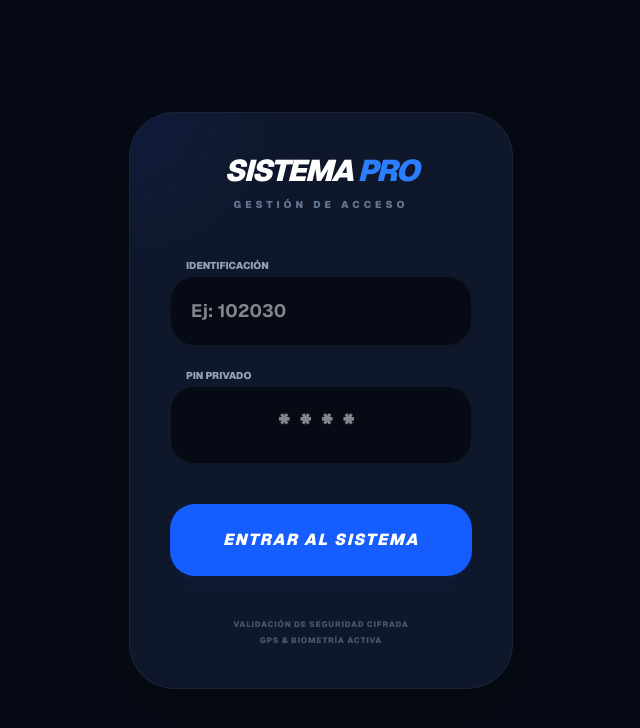
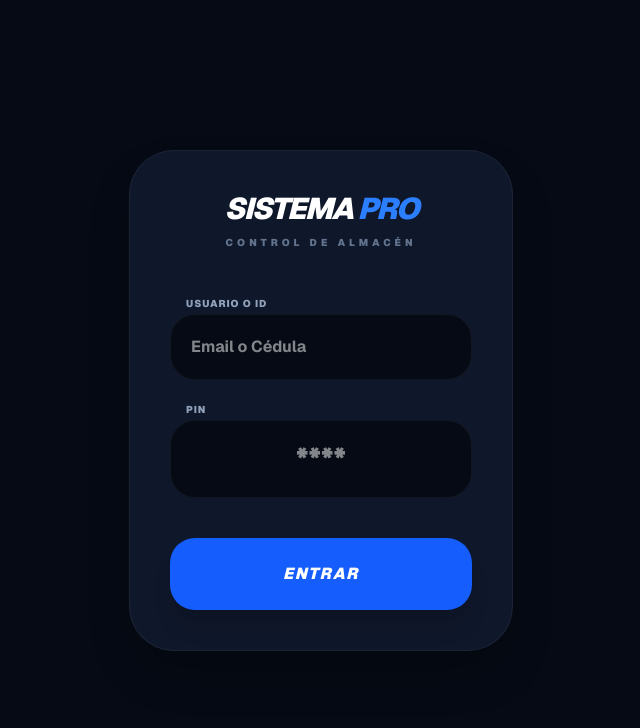
Before and after one commit to oturaniko-ray/almacen-final, a Next.js app: page / in a window 1280 px wide. Shown: the top 728 px of the page, without its empty margins (319-959 px from the left). Built offline with nearby package versions, Linux system fonts and the light colour scheme; no server answers.

Commit message:
fallas 4

```diff
--- a/app/page.tsx
+++ b/app/page.tsx
@@ -6,7 +6,7 @@ import { useRouter } from 'next/navigation';
 const supabase = createClient(process.env.NEXT_PUBLIC_SUPABASE_URL!, process.env.NEXT_PUBLIC_SUPABASE_ANON_KEY!);
 
 export default function LoginPage() {
-  const [documento, setDocumento] = useState('');
+  const [identificador, setIdentificador] = useState('');
   const [pin, setPin] = useState('');
   const [loading, setLoading] = useState(false);
   const router = useRouter();
@@ -16,57 +16,52 @@ export default function LoginPage() {
     setLoading(true);
 
     try {
-      // 1. Limpieza absoluta de caracteres no numéricos si es necesario
-      const docLimpio = documento.trim();
+      const entrada = identificador.trim();
       const pinLimpio = pin.trim();
 
-      // 2. CONSULTA DINÁMICA
-      // Intentamos buscar por coincidencia exacta. Si tu columna es numérica,
-      // Supabase convierte automáticamente el string del .eq() si es posible.
+      // DETERMINAR SI ES EMAIL O ID NUMÉRICO
+      const esEmail = entrada.includes('@');
+      const columnaBusqueda = esEmail ? 'email' : 'documento_id';
+
+      // CONSULTA FLEXIBLE
       const { data, error } = await supabase
         .from('empleados')
         .select('*')
-        .eq('documento_id', docLimpio)
+        .eq(columnaBusqueda, entrada)
         .eq('pin_seguridad', pinLimpio)
         .maybeSingle();
 
       if (error) {
-        console.error("Error de Supabase:", error);
-        alert(`Error técnico: ${error.message}`);
+        console.error("Error DB:", error);
+        alert("Error técnico en la base de datos.");
         setLoading(false);
         return;
       }
 
       if (!data) {
-        // --- BLOQUE DE DIAGNÓSTICO ---
-        // Si no hay coincidencia con ID + PIN, buscamos SOLO por ID para saber qué falla
-        const { data: checkId, error: checkError } = await supabase
+        // DIAGNÓSTICO DE FALLA
+        const { data: existe } = await supabase
           .from('empleados')
-          .select('nombre, documento_id')
-          .eq('documento_id', docLimpio)
+          .select('nombre')
+          .eq(columnaBusqueda, entrada)
           .maybeSingle();
 
-        if (checkError) {
-          console.error("Error en diagnóstico:", checkError);
-        }
-
-        if (checkId) {
-          alert(`Usuario "${checkId.nombre}" localizado, pero el PIN es incorrecto.`);
+        if (existe) {
+          alert(`Usuario "${existe.nombre}" encontrado, pero el PIN es incorrecto.`);
         } else {
-          alert(`El ID "${docLimpio}" no existe en la tabla "empleados". Verifique si hay espacios o si el ID es correcto en la base de datos.`);
+          alert(`No existe ningún usuario registrado con el ${esEmail ? 'correo' : 'ID'}: "${entrada}"`);
         }
         setLoading(false);
         return;
       }
 
-      // 3. VERIFICACIÓN DE ESTADO
       if (!data.activo) {
-        alert("Usuario inactivo en el sistema.");
+        alert("Usuario inactivo.");
         setLoading(false);
         return;
       }
 
-      // 4. PERSISTENCIA DE SESIÓN
+      // PERSISTENCIA DE SESIÓN
       localStorage.setItem('user_session', JSON.stringify({
         id: data.id,
         nombre: data.nombre,
@@ -74,18 +69,14 @@ export default function LoginPage() {
         documento_id: data.documento_id
       }));
 
-      // 5. REDIRECCIÓN BASADA EN ROL
+      // REDIRECCIÓN POR ROL
       const rol = data.rol?.toLowerCase().trim();
-      if (rol === 'admin' || rol === 'administrador') {
-        router.push('/admin');
-      } else if (rol === 'supervisor') {
-        router.push('/supervisor');
-      } else {
-        router.push('/empleado');
-      }
+      if (rol === 'admin' || rol === 'administrador') router.push('/admin');
+      else if (rol === 'supervisor') router.push('/supervisor');
+      else router.push('/empleado');
 
     } catch (err) {
-      alert("Error crítico de red.");
+      alert("Error de conexión");
     } finally {
       setLoading(false);
     }
@@ -94,34 +85,31 @@ export default function LoginPage() {
   return (
     <main className="min-h-screen bg-[#050a14] flex items-center justify-center p-6 font-sans text-white">
       <div className="w-full max-w-sm bg-[#0f172a] p-10 rounded-[45px] border border-white/5 shadow-2xl relative overflow-hidden">
-        {/* Decoración estética */}
-        <div className="absolute -top-24 -left-24 w-48 h-48 bg-blue-600/10 rounded-full blur-3xl"></div>
-
-        <div className="text-center mb-10 relative">
+        <div className="text-center mb-10">
           <h1 className="text-3xl font-black italic uppercase tracking-tighter">
             SISTEMA <span className="text-blue-500">PRO</span>
           </h1>
-          <p className="text-[10px] font-black uppercase tracking-[0.4em] text-slate-500 mt-2">Gestión de Acceso</p>
+          <p className="text-[10px] font-black uppercase tracking-[0.4em] text-slate-500 mt-2">Control de Almacén</p>
         </div>
 
-        <form onSubmit={handleLogin} className="space-y-4 relative">
+        <form onSubmit={handleLogin} className="space-y-4">
           <div className="space-y-1">
-            <label className="text-[10px] font-black uppercase ml-4 text-slate-400">Identificación</label>
+            <label className="text-[10px] font-black uppercase ml-4 text-slate-400 tracking-widest">Usuario o ID</label>
             <input
               type="text"
-              className="w-full bg-[#050a14] border border-white/5 p-5 rounded-[25px] outline-none focus:border-blue-500 transition-all font-bold text-lg"
-              value={documento}
-              onChange={(e) => setDocumento(e.target.value)}
-              placeholder="Ej: 102030"
+              className="w-full bg-[#050a14] border border-white/5 p-5 rounded-[25px] outline-none focus:border-blue-500 transition-all font-bold"
+              value={identificador}
+              onChange={(e) => setIdentificador(e.target.value)}
+              placeholder="Email o Cédula"
               required
             />
           </div>
 
           <div className="space-y-1">
-            <label className="text-[10px] font-black uppercase ml-4 text-slate-400">PIN Privado</label>
+            <label className="text-[10px] font-black uppercase ml-4 text-slate-400 tracking-widest">PIN</label>
             <input
               type="password"
-              className="w-full bg-[#050a14] border border-white/5 p-5 rounded-[25px] outline-none focus:border-blue-500 transition-all text-center text-3xl tracking-[0.3em] font-black"
+              className="w-full bg-[#050a14] border border-white/5 p-5 rounded-[25px] outline-none focus:border-blue-500 transition-all text-center text-3xl font-black"
               value={pin}
               onChange={(e) => setPin(e.target.value)}
               placeholder="****"
@@ -132,17 +120,11 @@ export default function LoginPage() {
           <button
             type="submit"
             disabled={loading}
-            className="w-full bg-blue-600 hover:bg-blue-500 p-6 rounded-[25px] font-black uppercase italic tracking-widest mt-6 transition-all shadow-xl shadow-blue-900/10 disabled:opacity-50"
+            className="w-full bg-blue-600 hover:bg-blue-500 p-6 rounded-[25px] font-black uppercase italic tracking-widest mt-6 transition-all shadow-xl"
           >
-            {loading ? 'Sincronizando...' : 'Entrar al Sistema'}
+            {loading ? 'Validando...' : 'Entrar'}
           </button>
         </form>
-
-        <div className="mt-10 text-center relative">
-          <p className="text-[8px] text-slate-600 font-black uppercase tracking-widest leading-loose">
-            Validación de Seguridad Cifrada<br/>GPS & Biometría Activa
-          </p>
-        </div>
       </div>
     </main>
   );
```
